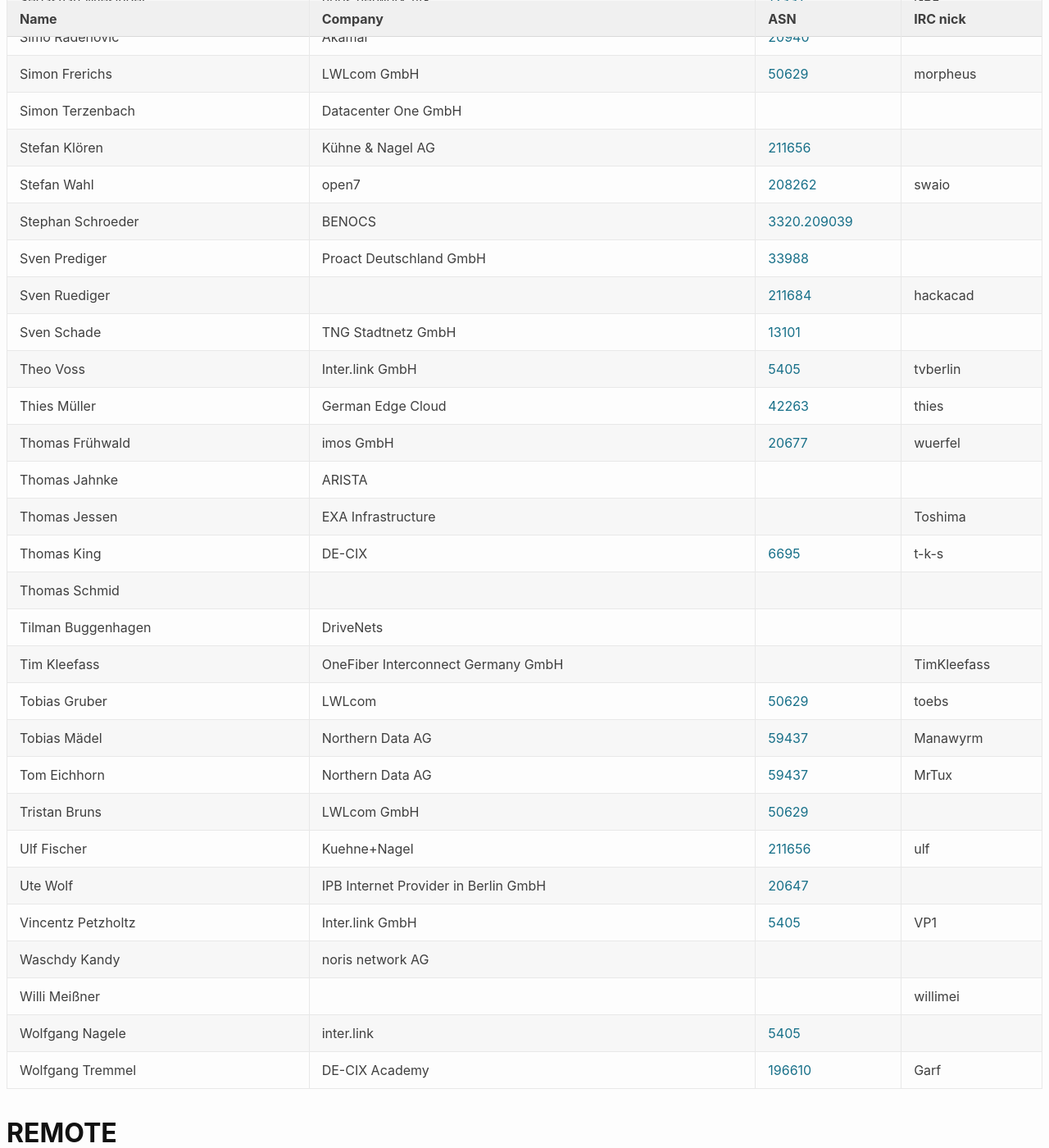
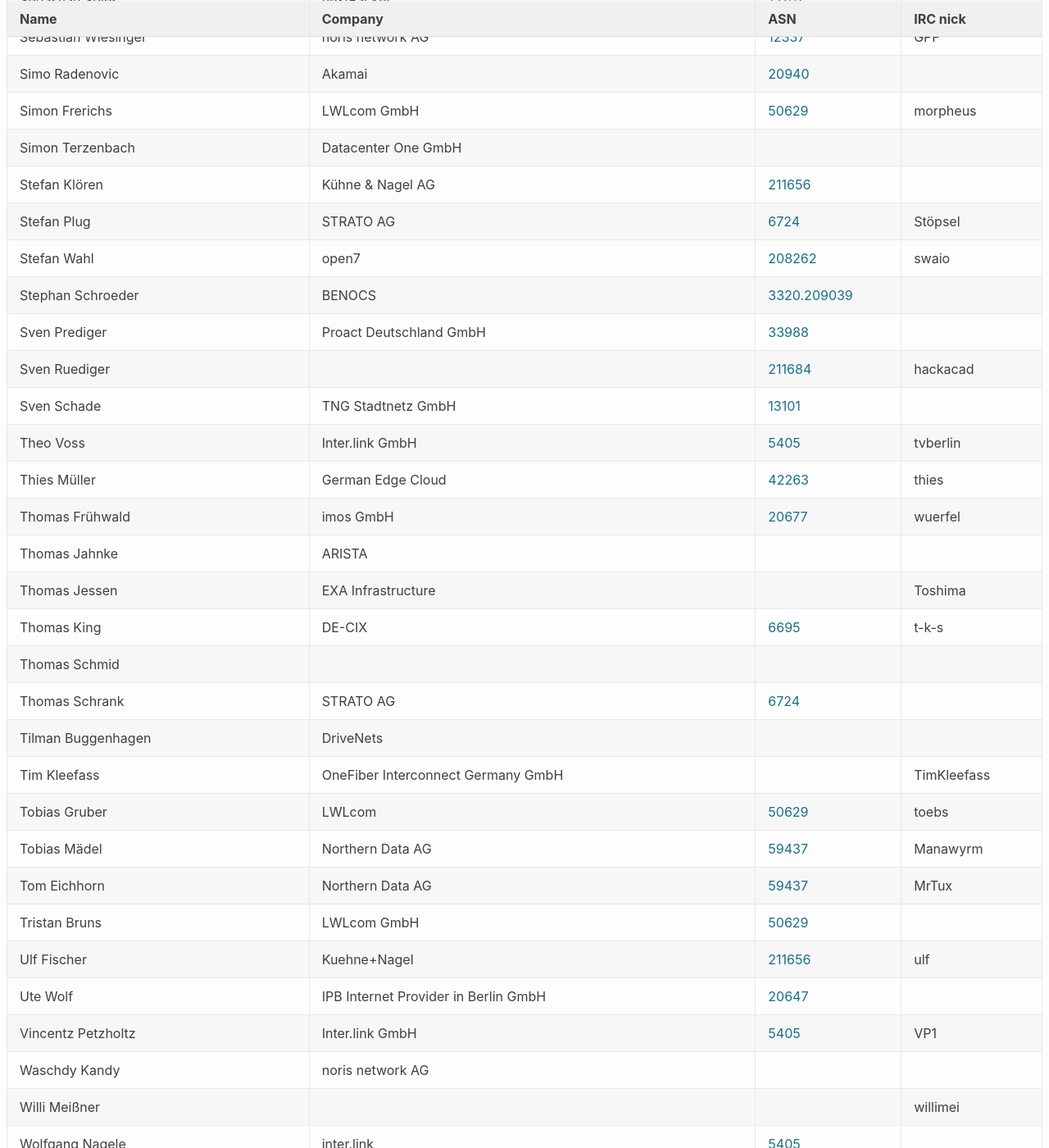
Before and after one commit to denog/pretix-attendeelist, a Jekyll site: the page built from denog14/index.md, in a window 1280 px wide and 1400 px high, scrolled down 5104 px. Shown: the whole window at 82% size. Built offline with Jekyll 4.4.1, drawn with Linux system fonts in a browser that asks for light colours; some of the changed text lies outside the part shown.

Commit message:
Latest data: Thu Oct  6 09:36:29 UTC 2022

```diff
--- a/_data/attendees_denog14_onsite.json
+++ b/_data/attendees_denog14_onsite.json
@@ -528,6 +528,12 @@
     "asn": null
   },
   {
+    "name": "Norbert Surowy",
+    "company": "EWETEL GmbH",
+    "irc": null,
+    "asn": "9145"
+  },
+  {
     "name": "Patrick Bussmann",
     "company": "DENOG e.V. // Akamai Technologies",
     "irc": "PBU",
@@ -684,6 +690,12 @@
     "asn": "211656"
   },
   {
+    "name": "Stefan Plug",
+    "company": "STRATO AG",
+    "irc": "Stöpsel",
+    "asn": "6724"
+  },
+  {
     "name": "Stefan Wahl",
     "company": "open7",
     "irc": "swaio",
@@ -754,6 +766,12 @@
     "company": null,
     "irc": null,
     "asn": null
+  },
+  {
+    "name": "Thomas Schrank",
+    "company": "STRATO AG",
+    "irc": null,
+    "asn": "6724"
   },
   {
     "name": "Tilman Buggenhagen",
```
